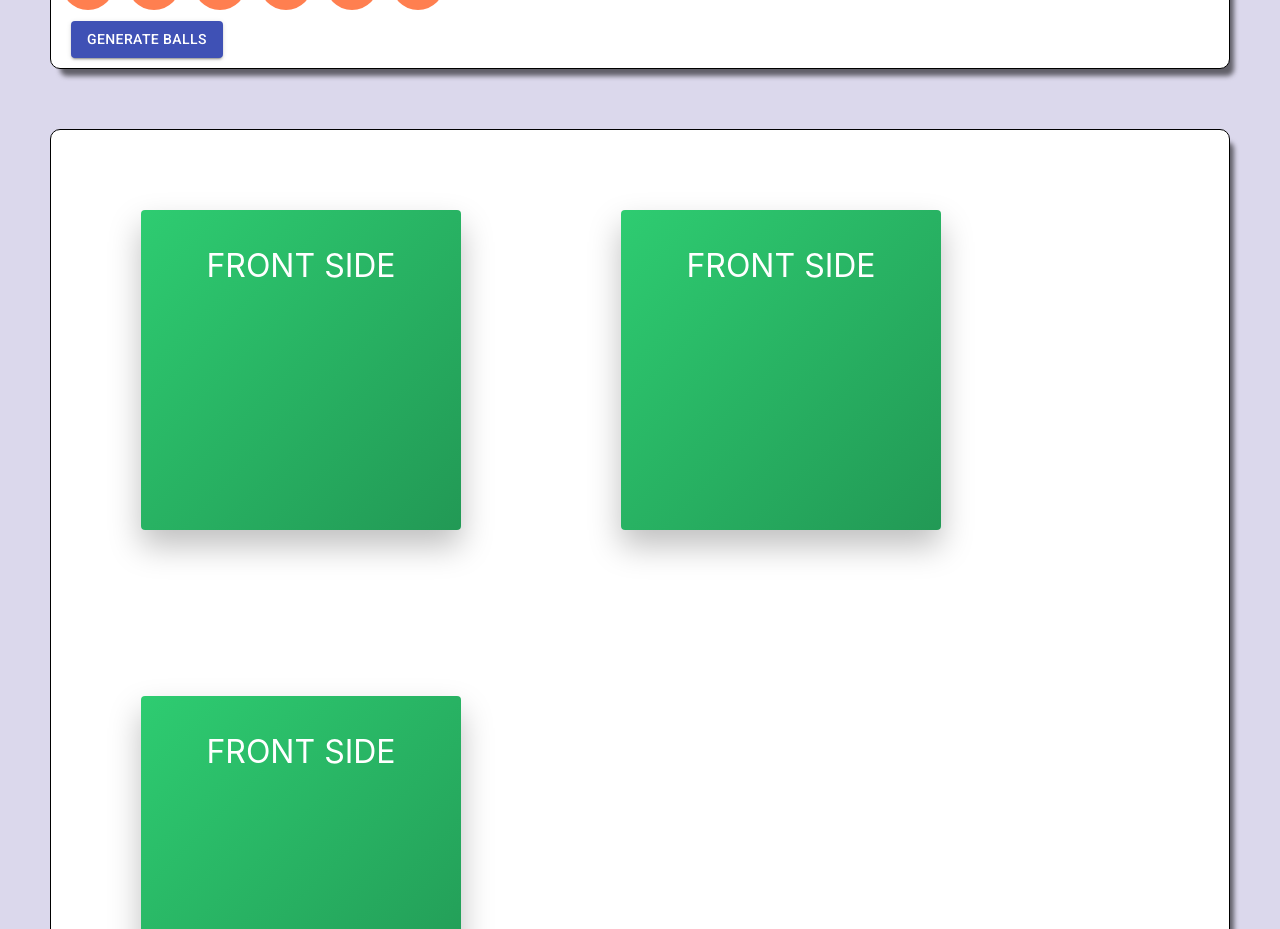
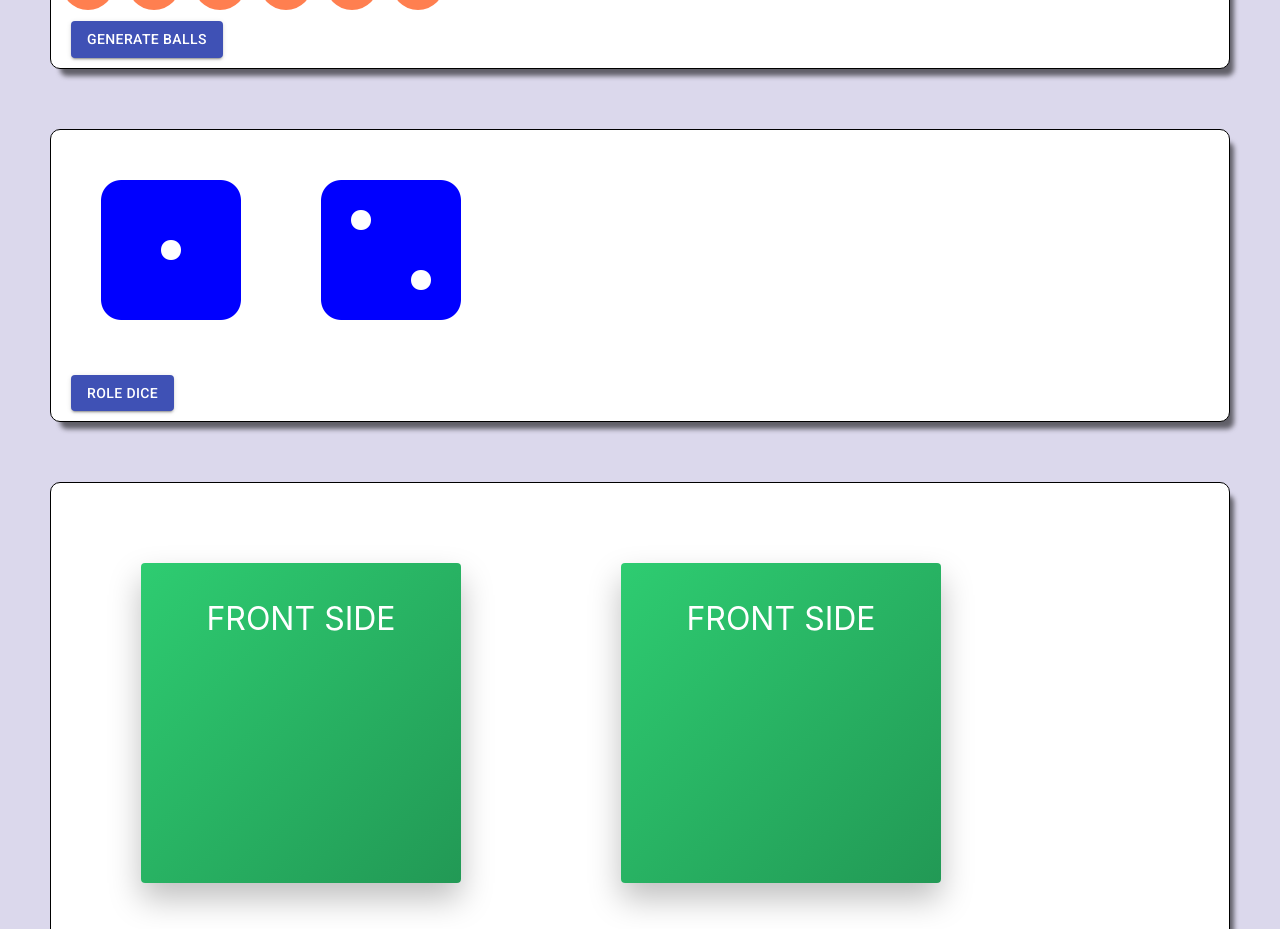
Before and after one commit to Olisun/React-Component-Library, a React (Create React App) app: page / in a window 1280 px wide. Shown: the part 2500-3429 px from the top of the page. Built offline with nearby package versions, Linux system fonts and the light colour scheme.

Commit message:
built a component for rolling dice

```diff
--- a/src/App.js
+++ b/src/App.js
@@ -19,6 +19,7 @@ import State5 from './components/State5-Lottery';
 import CoinContainer from './components/CoinContainer';
 import Flip from './components/Flip';
 import BoxContainer from './components/BoxContainer';
+import DiceRoll from './components/DiceRoll';
 
 
 class App extends Component {
@@ -89,6 +90,7 @@ class App extends Component {
         <State3 />
         <State4 />
         <State5 />
+        <DiceRoll />
         <Flip />
         <Text
           field1={fieldOne}
--- /dev/null
+++ b/src/components/DiceRoll.css
@@ -0,0 +1,27 @@
+.RollDice {
+  display: flex;
+  flex-flow: column nowrap;
+  min-height: 100vh;
+}
+
+.RollDice button {
+  width: 15em;
+  padding: 1.5 em;
+  border: 0px;
+  border-radius: 10px;
+  color: white;
+  background-color: black;
+  margin-top: 3em;
+  align-self: center;
+}
+
+.RollDice button:hover {
+  background-color: navy;
+  cursor: pointer;
+}
+
+.RollDice-container {
+  display: flex;
+  justify-content: center;
+  align-content: center;
+}
--- /dev/null
+++ b/src/components/DiceRoll.js
@@ -0,0 +1,78 @@
+import React, { Component } from 'react';
+import Button from '@material-ui/core/Button';
+import { WOW } from 'wowjs/dist/wow';
+import './DiceRoll.css';
+import Die from './Die'
+
+
+class DiceRoll extends Component {
+  static defaultProps = {
+    sides: ['one', 'two', 'three', 'four', 'five', 'six']
+  };
+
+  constructor(props) {
+    super(props);
+    this.state = {
+      die1: 'one',
+      die2: 'two',
+      isRolling: false
+    }
+  }
+
+  componentDidMount() {
+    new WOW().init()
+  }
+
+  roll = () => {
+    const { sides } = this.props;
+    const newDie1 = sides[Math.floor(Math.random() * sides.length)];
+    const newDie2 = sides[Math.floor(Math.random() * sides.length)];
+    this.setState({
+      die1: newDie1,
+      die2: newDie2,
+      isRolling: true
+    });
+    setTimeout(() => {
+      this.setState({
+        isRolling: false
+      });
+    }, 1000)
+  }
+
+  render() {
+    const { die1, die2, isRolling } = this.state;
+    const myStyles = {
+      marginLeft: '10px',
+      marginTop: '5px',
+      marginBottom: '10px',
+    }
+    return (
+      <div className="wow zoomIn slow">
+        <div className="styleOne">
+          <div className="DiceRoll">
+            <div className="DiceRoll-container">
+              <Die
+                face={die1}
+                rolling={isRolling}
+              />
+              <Die
+                face={die2}
+                rolling={isRolling}
+              />
+            </div>
+            <Button
+              onClick={this.roll}
+              variant="contained"
+              color="primary"
+              style={myStyles}
+              disable={isRolling}>
+              {isRolling ? "ROLLING" : "Role Dice"}
+            </Button>
+          </div>
+        </div>
+      </div>
+    )
+  }
+}
+
+export default DiceRoll;
--- /dev/null
+++ b/src/components/Die.css
@@ -0,0 +1,34 @@
+.Die {
+  font-size: 10em;
+  padding: 0.25em;
+  color: blue;
+}
+
+.rolling-dice {
+  animation-name: wobble;
+  animation-duration: 1s;
+}
+
+@keyframes wobble {
+  from {
+    transform: translate3d(0, 0, 0);
+  }
+  15% {
+    transform: translate3d(-25%, 0, 0) rotate3d(0, 0, 1, -5deg);
+  }
+  30% {
+    transform: translate3d(20%, 0, 0) rotate3d(0, 0, 1, 3deg);
+  }
+  45% {
+    transform: translate3d(-15%, 0, 0) rotate3d(0, 0, 1, -3deg);
+  }
+  60% {
+    transform: translate3d(10%, 0, 0) rotate3d(0, 0, 1, 2deg);
+  }
+  75% {
+    transform: translate3d(-5%, 0, 0) rotate3d(0, 0, 1, -1deg);
+  }
+  to {
+    transform: translate3d(0, 0, 0);
+  }
+}
--- /dev/null
+++ b/src/components/Die.js
@@ -0,0 +1,15 @@
+import React, { Component } from 'react'
+import './Die.css';
+
+class Die extends Component {
+  render() {
+    const { face, rolling } = this.props;
+    return (
+      <i
+        className={`Die fas fa-dice-${face} ${rolling && "rolling-dice"}`}
+      />
+    )
+  }
+}
+
+export default Die;
```
Also changed, not shown: Snippets.txt.
